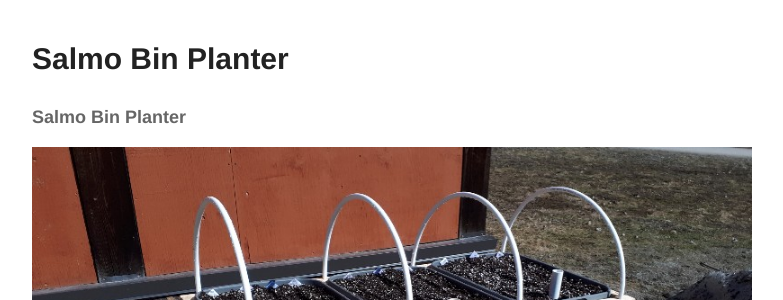
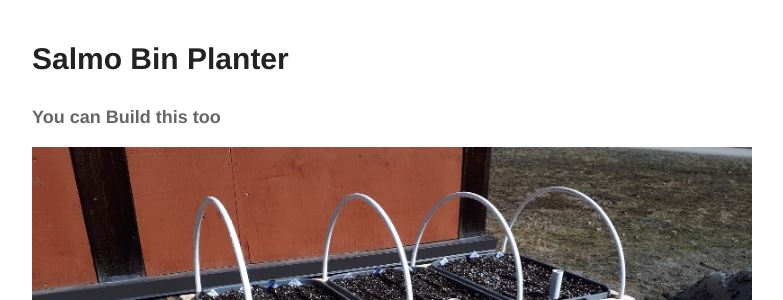
Before and after one commit to bcmensshed/salmo-website, a Jekyll site: the page built from _posts/2020-04-11-Planter.md, in a window 1280 px wide and 900 px high. Shown: the part 149-449 px from the top of the window, without its empty margins (248-1031 px from the left). Built offline with Jekyll 4.4.1, drawn with Linux system fonts in a browser that asks for light colours.

Commit message:
Update 2020-04-11-Planter.md

```diff
--- a/_posts/2020-04-11-Planter.md
+++ b/_posts/2020-04-11-Planter.md
@@ -4,8 +4,14 @@
 excerpt_separator: <!--more-->
 ---
 
-#### Salmo Bin Planter
+#### You can Build this too
 
 ![_config.yml]({{ site.baseurl }}/images/planter 101.jpg)
 
 ![_config.yml]({{ site.baseurl }}/images/Concept.jpg)
+
+![_config.yml]({{ site.baseurl }}/images/Concept2.jpg)
+
+![_config.yml]({{ site.baseurl }}/images/Concept3.jpg)
+
+![_config.yml]({{ site.baseurl }}/images/Concept4.jpg)
```
